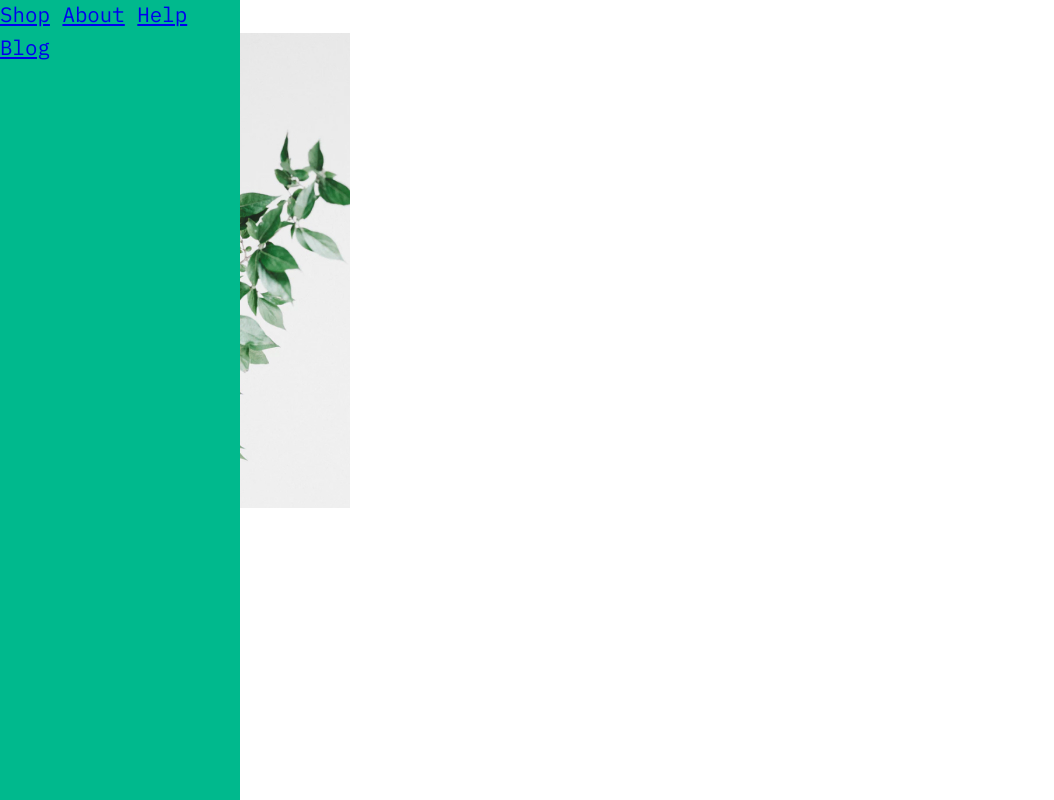
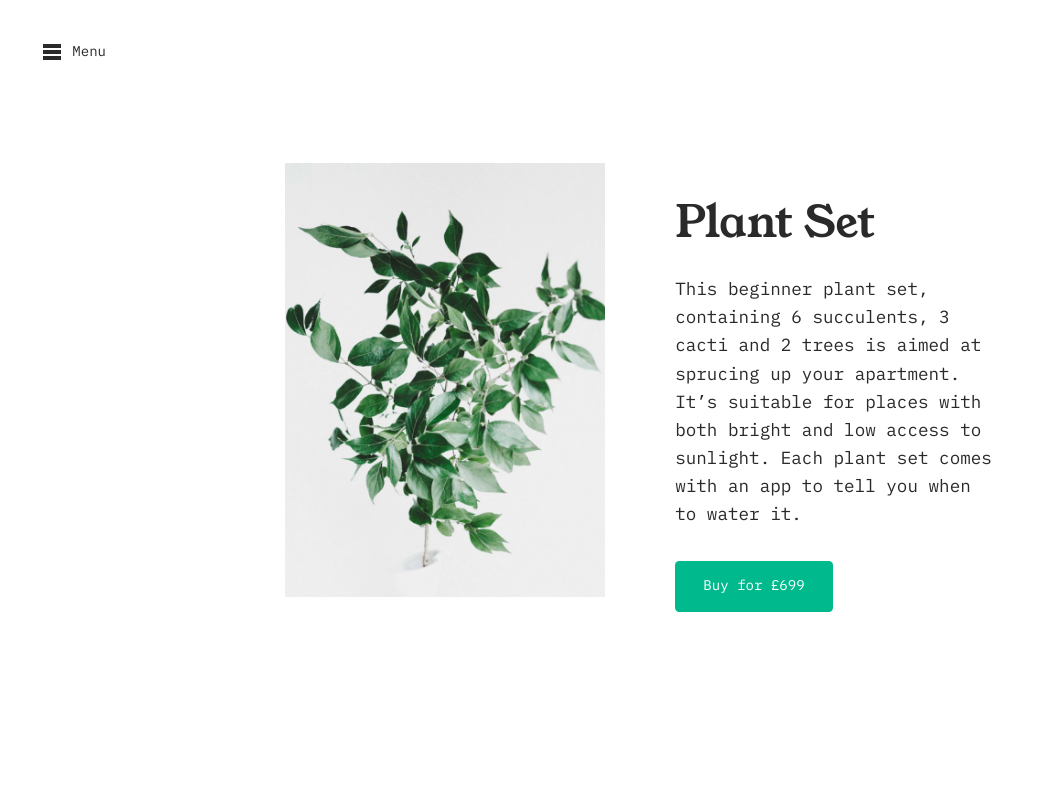
Before and after one commit to Ronald-Crosby/Plant-Life, a plain HTML site: page index.html in a window 1280 px wide. Shown: the whole page, without its empty margins (0-1054 px from the left). Drawn offline with Linux system fonts and the light colour scheme.

Commit message:
finished code

```diff
--- a/index.html
+++ b/index.html
@@ -2,16 +2,23 @@
 <!--[if lt IE 7]>      <html class="no-js lt-ie9 lt-ie8 lt-ie7"> <![endif]-->
 <!--[if IE 7]>         <html class="no-js lt-ie9 lt-ie8"> <![endif]-->
 <!--[if IE 8]>         <html class="no-js lt-ie9"> <![endif]-->
-<!--[if gt IE 8]><!--> <html class="no-js"> <!--<![endif]-->
+<!--[if gt IE 8]><!-->
+<html class="no-js">
+  <!--<![endif]-->
   <head>
-        <meta charset="utf-8">
-        <meta http-equiv="X-UA-Compatible" content="IE=edge">
+    <meta charset="utf-8" />
+    <meta http-equiv="X-UA-Compatible" content="IE=edge" />
     <title>Plant Life</title>
-        <meta name="description" content="an online store for overpriced yuppie house plants">
-        <meta name="viewport" content="width=device-width, initial-scale=1">
-        <link rel="stylesheet" href="style.css">
+    <meta
+      name="description"
+      content="an online store for overpriced yuppie house plants"
+    />
+    <meta name="viewport" content="width=device-width, initial-scale=1" />
+    <link rel="stylesheet" href="style.css" />
   </head>
+
   <body>
+
     <nav>
       <a href="#">Shop</a>
       <a href="#">About</a>
@@ -20,22 +27,33 @@
     </nav>
 
 <main>
+
+    <div class="menu-close"></div>
+
       <a href="#" class="toggle-nav">
-                <img src="assets/close.svg">
+        <img src="assets/menu.svg"/> Menu
       </a>
-        </main>
 
     <section>
-            <img src="assets/plant1.jpg" srcset="assets/plant1.jpg, assets/plant1-2x.jpg">
+        <div class="slides">
+            <img src="assets/plant1.jpg" srcset="assets/plant1.jpg, assets/plant1-2x.jpg 2x">
+            <img src="assets/plant2.jpg" srcset="assets/plant2.jpg, assets/plant2-2x.jpg 2x">
+            <img src="assets/plant3.jpg" srcset="assets/plant3.jpg, assets/plant3-2x.jpg 2x">
+            <img src="assets/plant4.jpg" srcset="assets/plant4.jpg, assets/plant4-2x.jpg 2x">
+            <img src="assets/plant5.jpg" srcset="assets/plant5.jpg, assets/plant5-2x.jpg 2x">
+        </div>
+
+        <div class="content">
+            <h1>Plant Set</h1>
+            <p>This beginner plant set, containing 6 succulents, 3 cacti and 2 trees is aimed at sprucing up your apartment. It’s suitable for places with both bright and low access to sunlight. Each plant set comes with an app to tell you when to water it.</p>
+            <a href="#">Buy for £699</a>
+        </div>
     </section>
 
-
-
-
-
-
+</main>
 
     <script src="menu.js" async defer></script>
     <script src="slides.js" async defer></script>
   </body>
+
 </html>
--- a/menu.js
+++ b/menu.js
@@ -0,0 +1,24 @@
+const navToggle = document.querySelector(".toggle-nav");
+const navTag = document.querySelector("nav");
+const mainTag = document.querySelector("main");
+const fullMenuClose = document.querySelector("div.menu-close")
+
+navToggle.addEventListener("click", function() {
+    mainTag.classList.toggle("open")
+
+    if (mainTag.classList.contains("open")) {
+        navToggle.innerHTML = `<img src="assets/close.svg"/> Close`;
+    } else {
+        navToggle.innerHTML = `<img src="assets/menu.svg"/> Menu`;
+    }
+})
+
+fullMenuClose.addEventListener("click", function() {
+    mainTag.classList.remove("open")
+
+    if (mainTag.classList.contains("open")) {
+        navToggle.innerHTML = `<img src="assets/close.svg"/> Close`;
+    } else {
+        navToggle.innerHTML = `<img src="assets/menu.svg"/> Menu`;
+    }
+})
--- a/slides.js
+++ b/slides.js
@@ -0,0 +1,41 @@
+// pick all of the images and layer them based on the z-index
+
+const slideArea = document.querySelector("div.slides");
+const images = slideArea.querySelectorAll("img");
+
+let currentSlide = 0;
+let z = 1;
+
+slideArea.addEventListener("click", function() {
+  currentSlide = currentSlide + 1;
+  if (currentSlide > images.length - 1) {
+    currentSlide = 0;
+  }
+  z = z + 1;
+
+  // the keyframes animation is removed for the image here
+  images.forEach(function(image) {
+    image.style.animation = "";
+  });
+
+  // picking the right image. the [] allow us to take a tag from the array based on a number. we could put a number into the [] and the function would return that number every time. instead we put a variable in which is incrementing on every click.
+  images[currentSlide].style.zIndex = z;
+
+  //keyframes added again here. this makes sure it works for every click, even after its been added to each image once. we are removing it if its there above.
+  images[currentSlide].style.animation = "fade 0.5s";
+});
+
+slideArea.addEventListener("mouseover", function() {
+  images.forEach(function(image) {
+    const x = 100 * Math.random() - 50;
+    const y = 100 * Math.random() - 50;
+
+    image.style.transform = `translate(${x}px, ${y}px)`;
+  });
+});
+
+slideArea.addEventListener("mouseout", function() {
+  images.forEach(function(image) {
+    image.style.transform = ``;
+  });
+});
--- a/style.css
+++ b/style.css
@@ -68,6 +68,11 @@ input, textarea, select {
 
 /* main code start */
 
+@keyframes fade {
+    0% {opacity: 0};
+    100% {opacity: 1};
+}
+
 @font-face {
     font-family: "IBM Plex Mono";
     src: url(assets/ibm-plex-mono.woff2), url(assets/ibm-plex-mono.woff);
@@ -80,24 +85,139 @@ input, textarea, select {
 
 body {
     font-family: "IBM Plex Mono";
-    font-size: 1.3em;
+    font-size: 1.1em;
     line-height: 1.6;
 
     background-color: #ffffff;
     color: #2a2a2a;
+    overflow-x: hidden;
+
+    --black: #2a2a2a;
+    --green: #00b98d;
 }
 
 nav {
     position: fixed;
     left: 0;
     top: 0;
-    width: 240px;
+    width: 260px;
     height: 100vh;
+    text-align: left;
+    padding-left: 2em;
     background-color: #00b98d;
+    display: flex;
+    flex-direction: column;
+    justify-content: center;
+    align-items: flex-start;
+}
+
+nav a {
+    margin-top: 10px;
+    margin-bottom: 10px;
+    color: #ffffff;
+    text-decoration: none;
+    font-family: "Young Serif";
+    font-size: 1.4em;
+}
+
+main {
+    z-index: 1;
+    position: relative;
+    background-color: #ffffff;
+    min-height: 100vh;
+    transition: transform 0.5s ease;
+    box-shadow: 0 0 10px var(--black);
+}
+
+main.open {
+    transform: translateX(260px);
+}
+
+div.menu-close {
+    position: absolute;
+    top: 0;
+    left: 0;
+    width: 100%;
+    height: 100%;
+    background-color: rgba(255, 255, 255, 0);
+    z-index: 1;
+}
+
+a.toggle-nav {
+    position: fixed;
+    top: 0;
+    left: 0;
+    padding: 3em;
+    display: flex;
+    align-items: center;
+    text-decoration: none;
+    color: var(--black);
+    line-height: 1;
+    font-size: 0.8em;
+    z-index: 1;
+}
+
+.toggle-nav img {
+    vertical-align: center;
+    margin-right: 10px;
+}
+
+section {
+    display: flex;
+    justify-content: center;
+    align-items: center;
+    min-height: 100vh;
+}
+
+section div {
+    margin: 2em;
+    max-width: 25vw;
+}
+
+section div.content {
+    z-index: 1;
+}
+
+section div h1 {
+    font-family: "Young Serif";
+    font-weight: 700;
+    font-size: 2.5em;
+}
+
+section div p {
+    margin-top: 1em;
+    margin-bottom: 1em;
+}
+
+section div a {
+    display: inline-block;
+    background-color: var(--green);
+    text-decoration: none;
+    color: #fff;
+    font-size: 0.8em;
+    padding: 1em 2em;
+    margin-top: 1em;
+    border-radius: 0.3em;
+}
+
+div.slides {
+    width: 100%;
+    height: 475px;
+    position: relative;
+    cursor: pointer;
+}
+
+div.slides img {
+    position: absolute;
+    top: 0;
+    left: 0;
+    transition: transform 0.3s ease;
+}
+
+div.slides img:first-child {
+    z-index: 1;
 }
 
 
 
-
-
 /* main code end */
```
Lines whose indentation alone changed are shown as unchanged.
